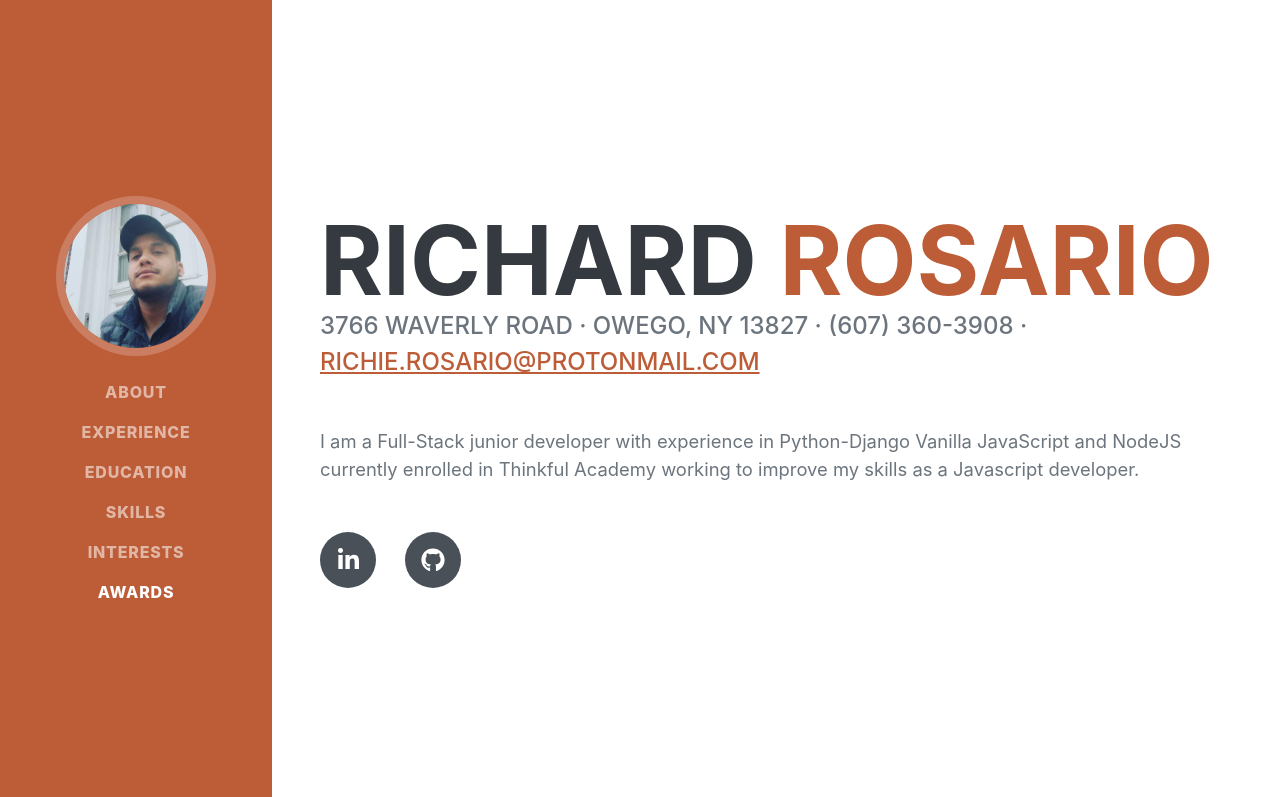
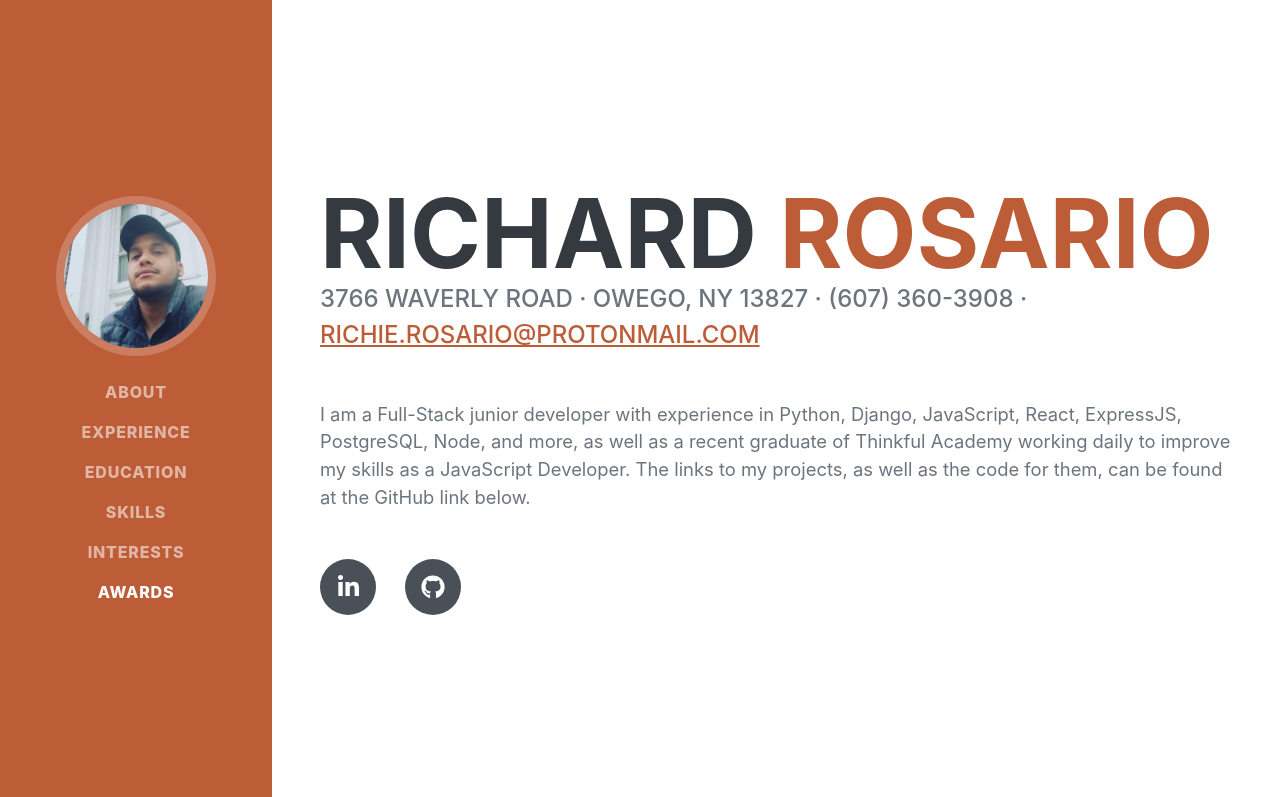
Before and after one commit to RichieDevR/RichieDevR.github.io, a plain HTML site: page index.html in a window 1280 px wide. Shown: the top 797 px of the page. Drawn offline with nearby package versions, Linux system fonts and the light colour scheme; a web font is replaced by a local one.

Commit message:
Relevant Info Added

```diff
--- a/index.html
+++ b/index.html
@@ -98,7 +98,7 @@
             <a href="mailto:name@email.com">Richie.Rosario@protonmail.com</a>
           </div>
           <p class="lead mb-5">
-            I am a Full-Stack junior developer with experience in Python-Django Vanilla JavaScript and NodeJS currently enrolled in Thinkful Academy working to improve my skills as a Javascript developer.
+            I am a Full-Stack junior developer with experience in Python, Django, JavaScript, React, ExpressJS, PostgreSQL, Node, and more, as well as a recent graduate of Thinkful Academy working daily to improve my skills as a JavaScript Developer. The links to my projects, as well as the code for them, can be found at the GitHub link below.
 
           </p>
           <div class="social-icons">
```
Also changed, not shown: 1 other file.
